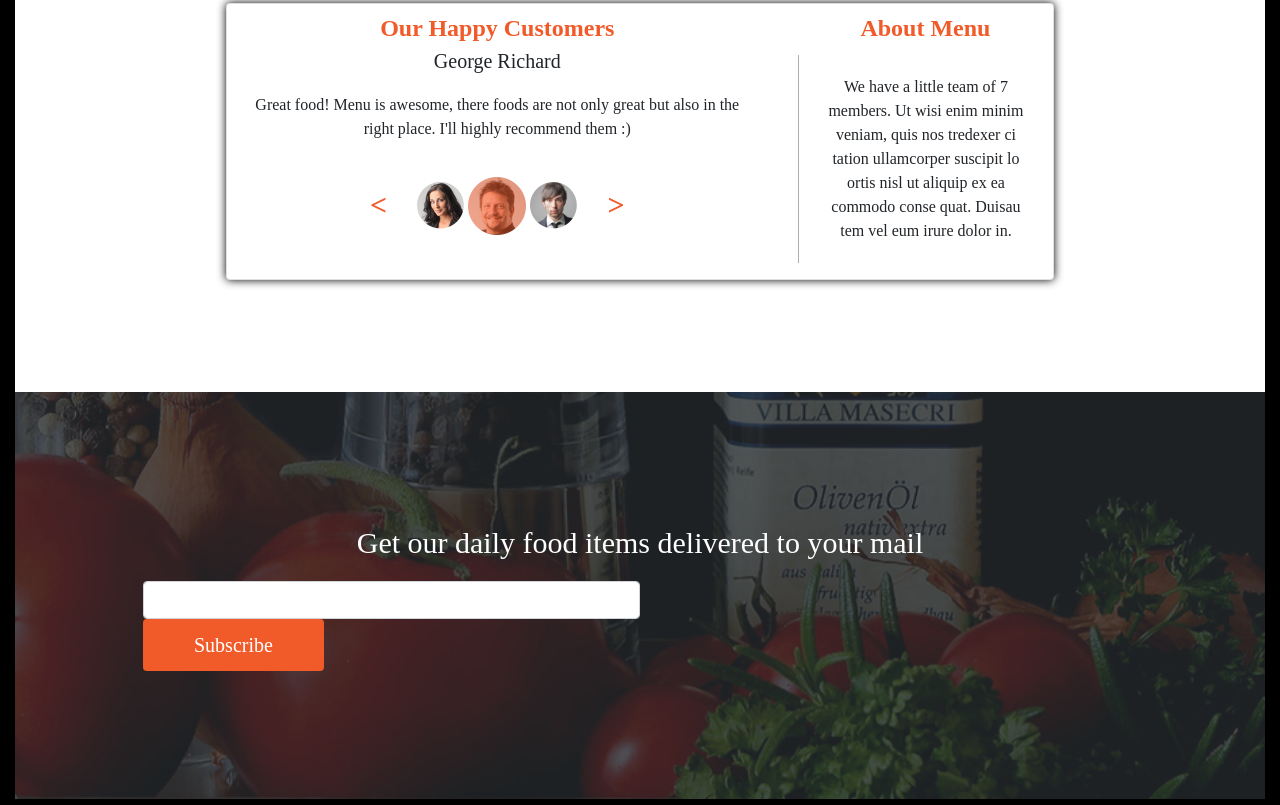
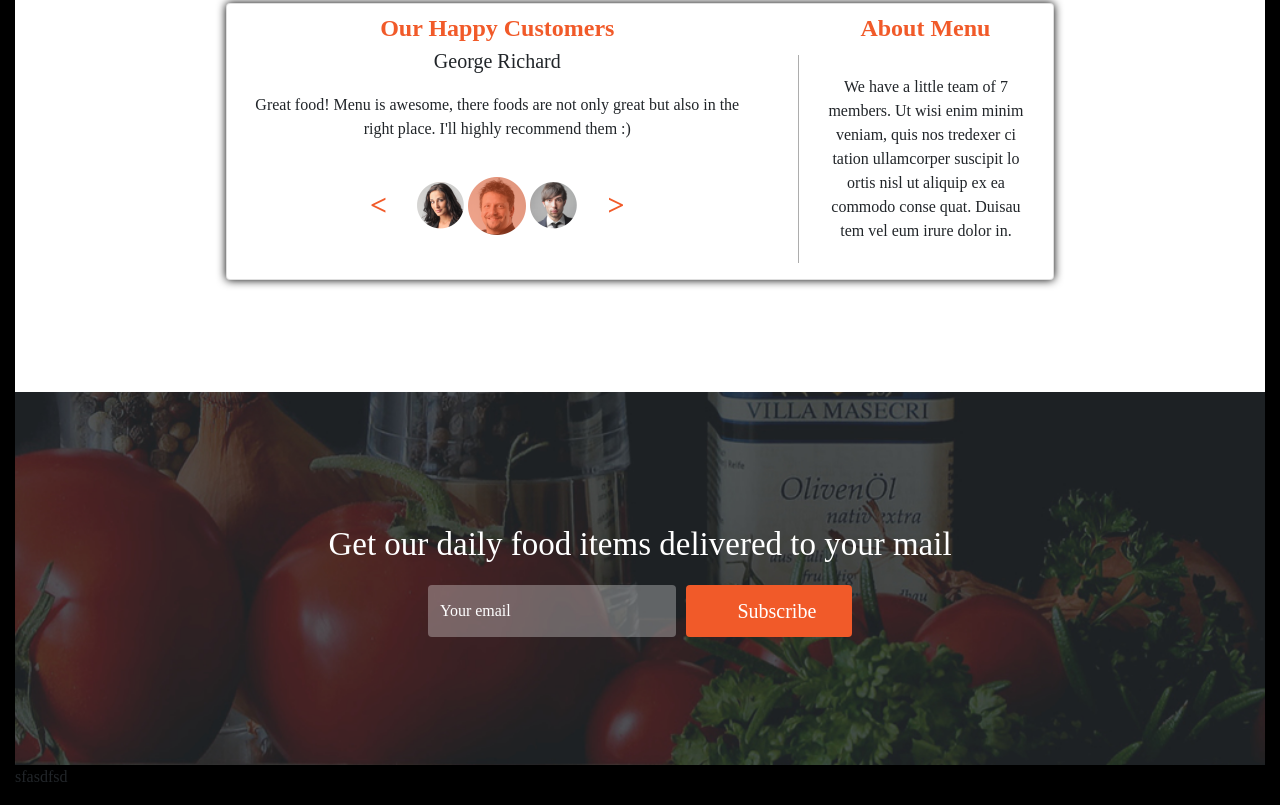
Before and after one commit to Nicholas-Muturi/anitas-kitchen, a plain HTML site: page index.html in a window 1280 px wide. Shown: the part 2531-3336 px from the top of the page. Drawn offline with Linux system fonts and the light colour scheme; a web font is replaced by a local one.

Commit message:
Styled the subscribe section

```diff
--- a/css/styles.css
+++ b/css/styles.css
@@ -350,6 +350,10 @@ body {
   color: #F15A29;
   font-weight: bold;
 }
+.happy-customers .customer-photos img {
+  margin: 0px;
+  padding: 0px;
+}
 .happy-customers .customer-photos #arrowRightContacts {
   text-align: left;
   margin-left: 0px;
@@ -372,27 +376,41 @@ body {
   background-position: center;
   background-size: cover;
   background-repeat: no-repeat;
-
   margin: 0;
   padding: 8em;
 }
 .subscribe-section p {
   text-align: center;
   color: white;
-  font-size: 30px;
+  font-size: 33px;
   font-weight: 200;
 }
-.subscribe-form .email-input{
-  width: 50%;
-  text-align: center;
+.subscribe-form {
+  margin-left: auto;
+  margin-right: auto;
+}
+.subscribe-form .email-input {
+  background: rgba(255, 255, 255, 0.3);
+  border: none;
+  color: white;
+  margin-left: auto;
+  margin-right: 10px;
+}
+.email-input::placeholder{
+  color: white;
 }
 .subscribe-form .btn{
   color: white;
   background: #F15A29;
   padding: 10px 50px 10px 50px;
   font-size: 20px;
+  margin-left: 0;
+  margin-right: auto;
 }
-
+.btn:hover{
+  box-shadow: 0 0 10px #F15A29;
+  font-size: 21px;
+}
 /*End of Email subscription Section*/
 
 /*Footer*/
--- a/index.html
+++ b/index.html
@@ -168,14 +168,17 @@
     <!-- Email subscription section-->
     <div class="subscribe-section">
       <p>Get our daily food items delivered to your mail</p>
-      <form class="form subscribe-form" action="">
-        <input for="email" class="form-control email-input" type="text">
-        <button class="btn" type="submit">Subscribe</button>
+      <form class="form row subscribe-form" action="">
+        <input for="email" class="form-control col-sm-3 email-input" type="text" placeholder="Your email">
+        <button class="btn col-sm-2" type="submit">Subscribe</button>
       </form>
     </div>
     <!-- End of email subscription section-->
 
     <!-- Footer -->
+    <div class="footer">
+      <p>sfasdfsd</p>
+    </div>
     <!-- End of footer-->
   </div>
 </body>
```
